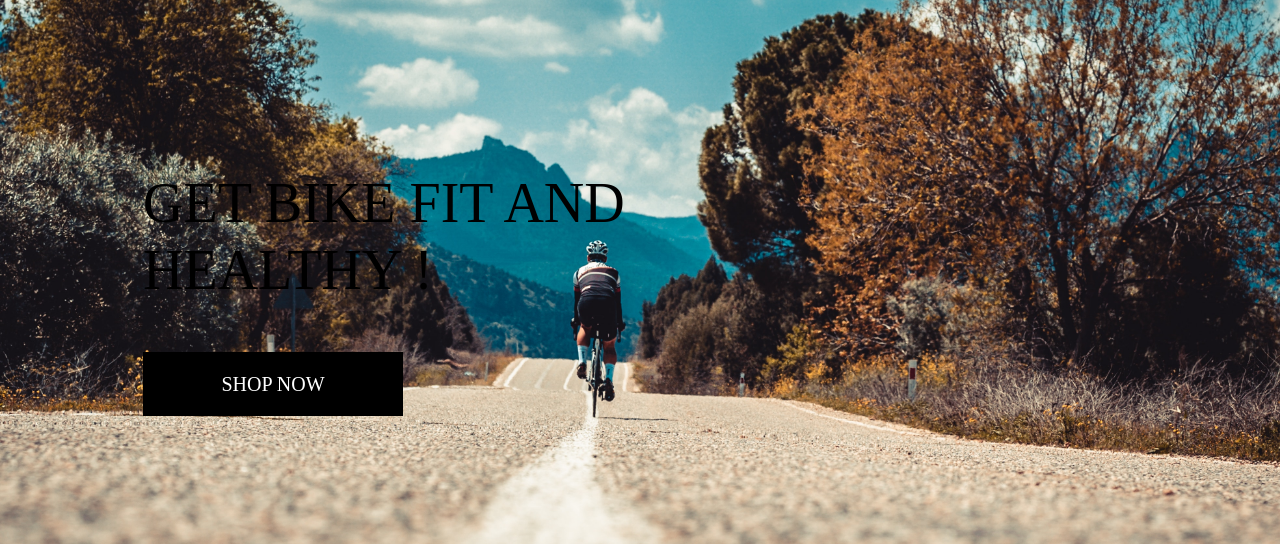
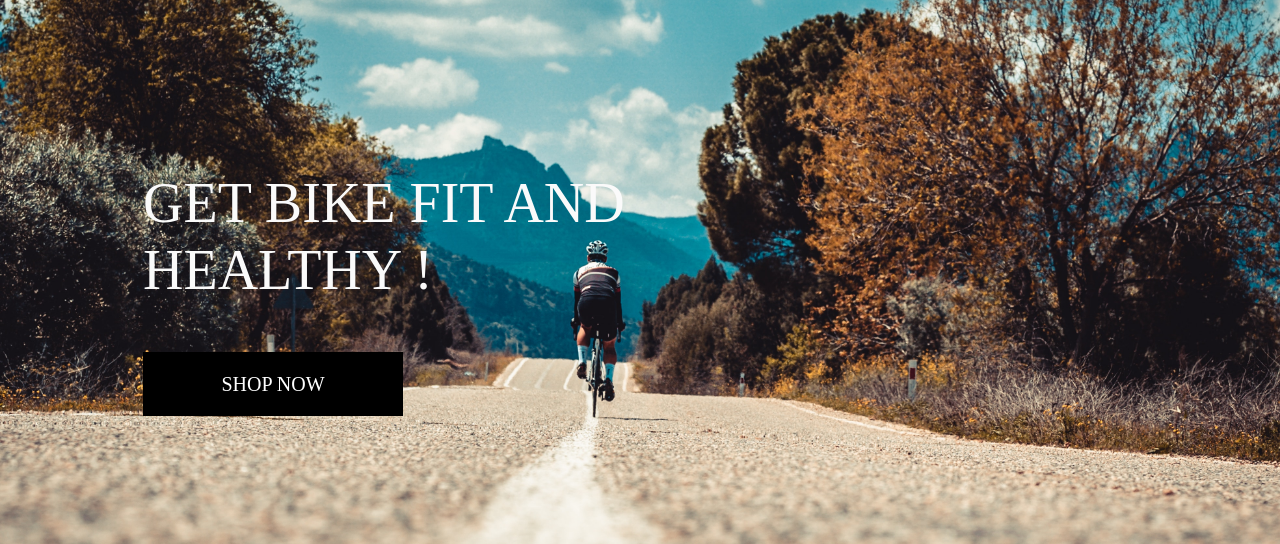
Before and after one commit to john33mcd/cycle_fit, a Django app: page / in a window 1280 px wide. Shown: the part 165-709 px from the top of the page. Run offline with Django 3.2, Linux system fonts and the light colour scheme; some libraries are stand-ins or nearby versions; some web fonts are replaced.

Commit message:
changed font color for h1

```diff
--- a/home/templates/home/index.html
+++ b/home/templates/home/index.html
@@ -13,7 +13,7 @@
     <div class="container h-100">
         <div class="row h-100">
             <div class="col-7 col-md-6 my-auto">
-                <h1 class="display-4 logo-font text-black">
+                <h1 class="display-4 logo-font">
                     Get Bike Fit and Healthy !
                 </h1>
                 <div class="my-5">
--- a/static/css/base.css
+++ b/static/css/base.css
@@ -11,6 +11,12 @@ body {
     color: #555;
     font-family: 'Bacasime Antique', serif;
 }
+
+h1 {
+    color: rgb(250, 250, 250);
+}
+
+
 
 /* from Bulma */
 .icon {
```
